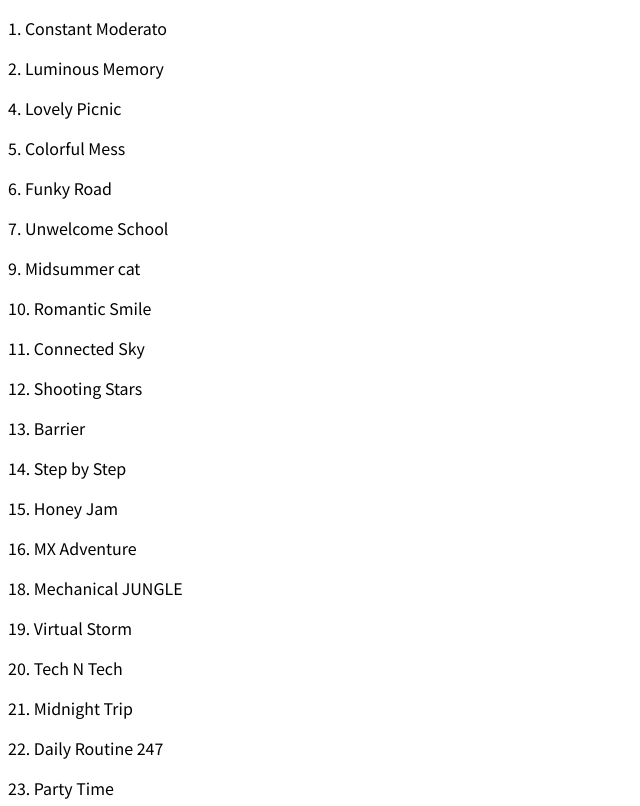
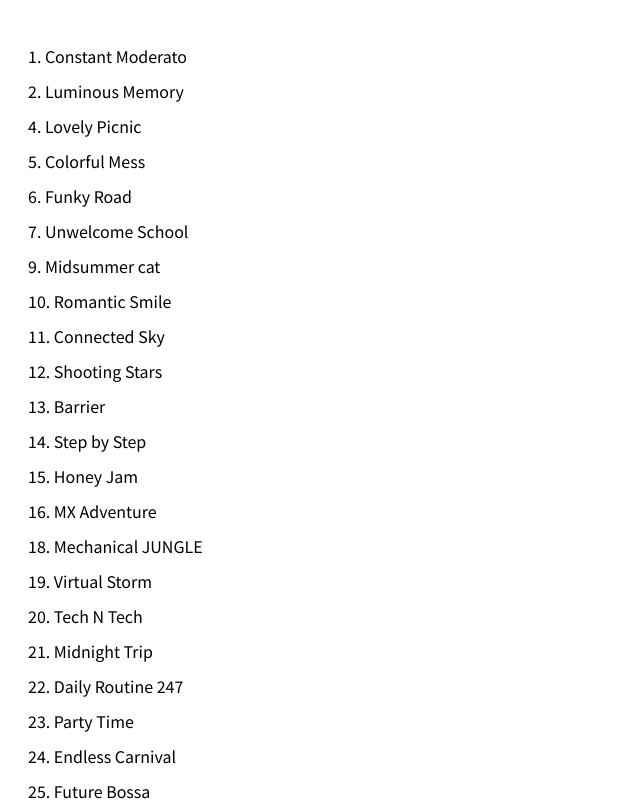
Before and after one commit to okysky1121/ba-bgm, a plain HTML site: page index.html in a window 1280 px wide. Shown: the top 806 px of the page, without its empty margins (0-640 px from the left). Drawn offline with Linux system fonts and the light colour scheme.

Commit message:
Update style.css

```diff
--- a/style.css
+++ b/style.css
@@ -3,3 +3,11 @@
 html, body {
   font-family: 'Noto Sans KR', sans-serif;
 }
+
+#playlist {
+  padding: 20px;
+}
+
+.pl {
+  margin-bottom: -5px;
+}
```
